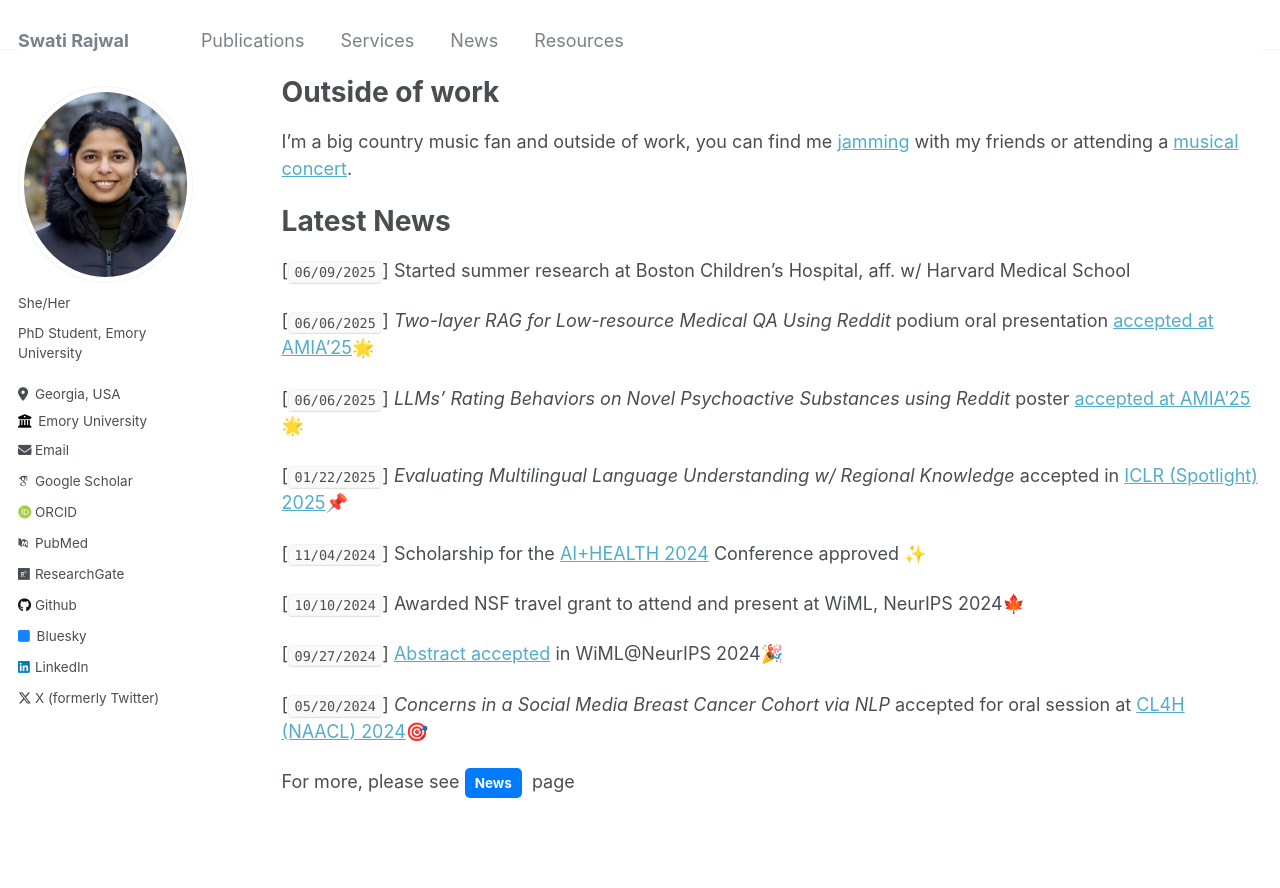
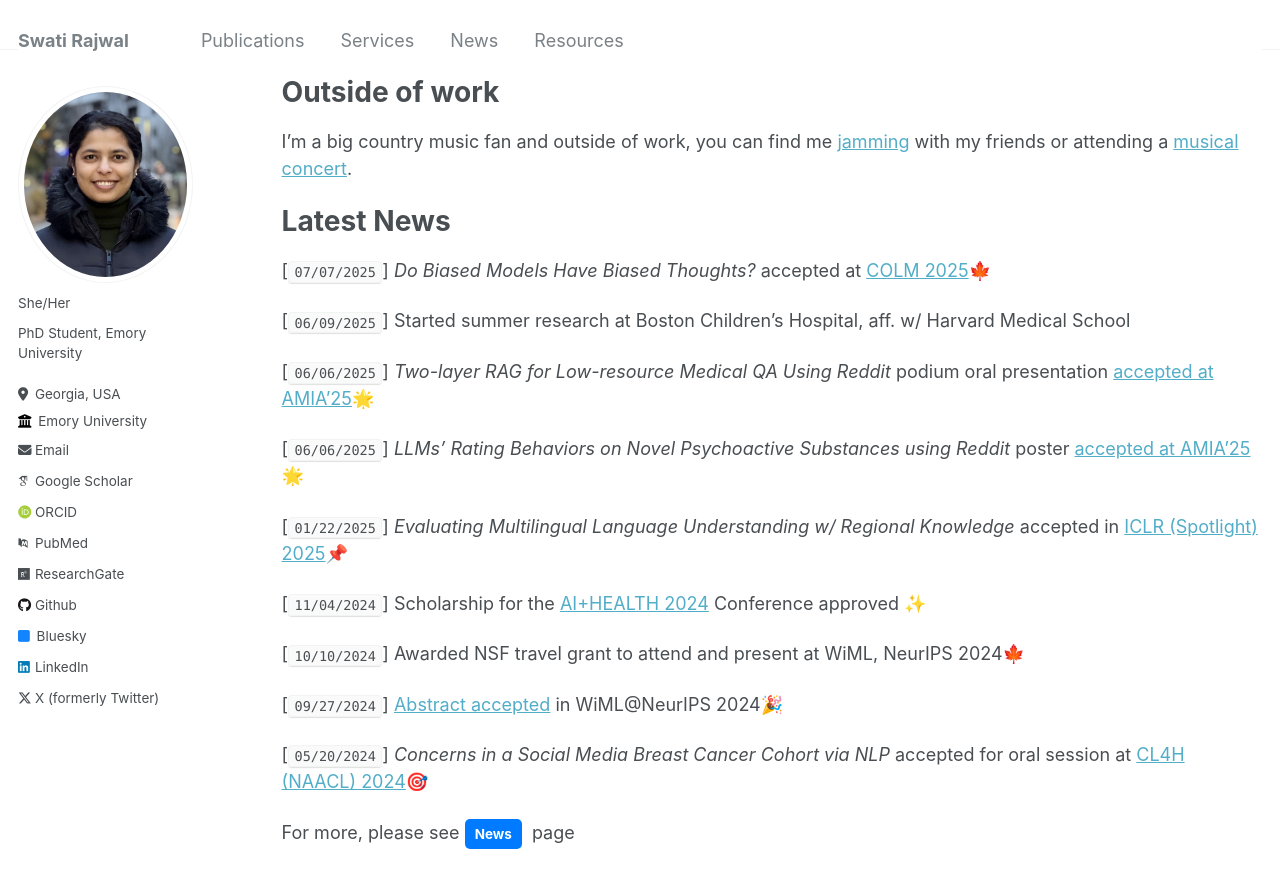
Before and after one commit to swati-rajwal/swati-rajwal.github.io, a Jekyll site: the page built from _pages/about.md, in a window 1280 px wide and 900 px high, scrolled down 505 px. Shown: the top 888 px of the window. Built offline with Jekyll 4.4.1, drawn with Linux system fonts in a browser that asks for light colours; some web fonts are replaced.

Commit message:
Update about.md

````diff
--- a/_pages/about.md
+++ b/_pages/about.md
@@ -21,6 +21,8 @@ My research interests are at the intersection of natural language processing (NL
 I'm a big country music fan and outside of work, you can find me <a href="https://www.youtube.com/watch?v=cgm9iGAupL0" target="_blank">jamming</a> with my friends or attending a <a href="https://www.youtube.com/watch?v=GfivcgiiRL0" target="_blank">musical concert</a>.
 
 # Latest News
+[```07/07/2025```] _Do Biased Models Have Biased Thoughts?_ accepted at <a href="https://openreview.net/forum?id=vDr0RV3590#discussion" target="_blank">COLM 2025</a>🍁
+
 [```06/09/2025```] Started summer research at Boston Children’s Hospital, aff. w/ Harvard Medical School
 
 [```06/06/2025```] _Two-layer RAG for Low-resource Medical QA Using Reddit_ podium oral presentation <a href="https://amia.secure-platform.com/symposium/gallery/rounds/82021/details/18831" target="_blank">accepted at AMIA'25</a>🌟
````
